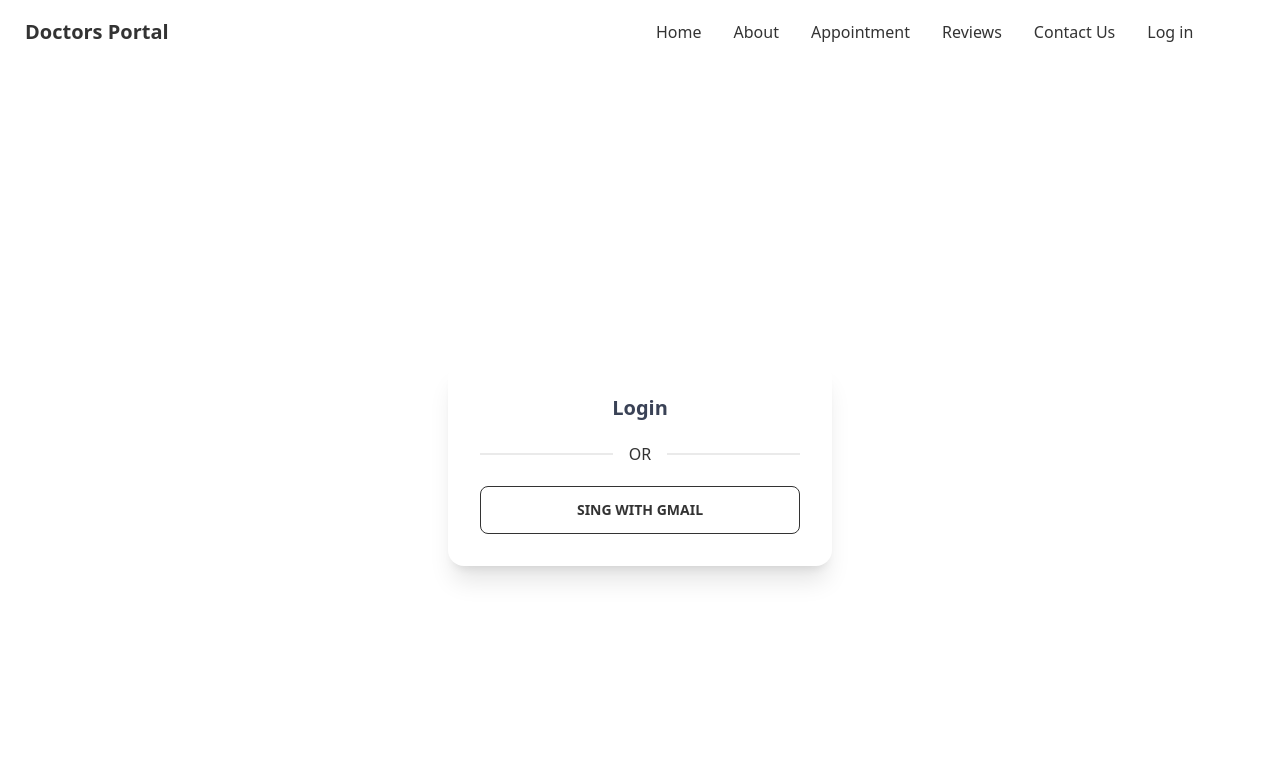
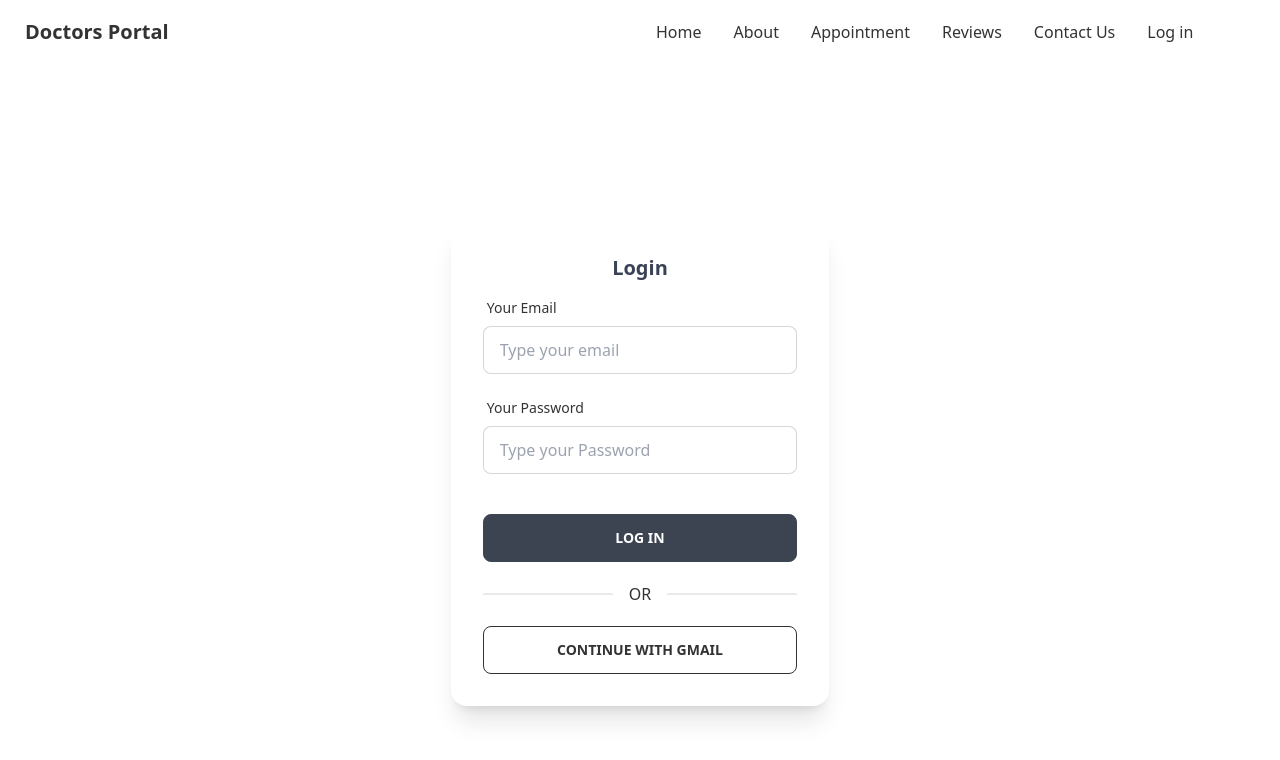
Before and after one commit to Anikroy7/doctors-portal-client, a React (Create React App) app: page /login in a window 1280 px wide. Shown: the top 760 px of the page. Built offline with nearby package versions, Linux system fonts and the light colour scheme; no server answers.

Commit message:
login form added by using react firebase form

```diff
--- a/src/Pages/Login/Login.js
+++ b/src/Pages/Login/Login.js
@@ -9,13 +9,70 @@
     if (user) {
         console.log(user);
     }
+    const { register, formState: { errors }, handleSubmit } = useForm();
+    const onSubmit = data => console.log(data);
     return (
         <div className='flex justify-center items-center h-screen'>
-            <div className="card w-96 bg-base-100 shadow-xl">
+            <div className="card w-100 bg-base-100 shadow-xl">
                 <div className="card-body">
                     <h2 className="text-center font-bold text-xl text-accent">Login</h2>
+                    <form onSubmit={handleSubmit(onSubmit)}>
+                        <div class="form-control w-full max-w-xs">
+                            <label class="label">
+                                <span class="label-text">Your Email</span>
+                            </label>
+                            <input
+                                type="email"
+                                placeholder="Type your email"
+                                class="input input-bordered w-full max-w-xs"
+                                {...register("email", {
+                                    required: {
+                                        value: true,
+                                        message: 'Email is required'
+                                    },
+                                    pattern: {
+                                        value: /[a-z0-9]+@[a-z]+\.[a-z]{2,3}/,
+                                        message: 'error message'
+                                    }
+                                })}
+                            />
+                            <label class="label">
+                                {errors.email?.type === 'required' && <span class="label-text-alt text-red-700">{errors.email.message}</span>}
+                                {errors.email?.type === 'pattern' && <span class="label-text-alt text-red-400">{errors.email.message}</span>}
+
+                            </label>
+                        </div>
+                        <div class="form-control w-full max-w-xs">
+                            <label class="label">
+                                <span class="label-text">Your Password</span>
+                            </label>
+                            <input
+                                type="password"
+                                placeholder="Type your Password"
+                                class="input input-bordered w-full max-w-xs"
+                                {...register("password", {
+                                    required: {
+                                        value: true,
+                                        message: 'password is required'
+                                    },
+                                    minLength: {
+                                        value: 6,
+                                        message: 'Must be six characters or long'
+                                    }
+                                })}
+                            />
+                            <label class="label">
+                                {errors.password?.type === 'required' && <span class="label-text-alt text-red-700">{errors.password?.message}</span>}
+                                {errors.password?.type === 'minLength' && <span class="label-text-alt text-red-400">{errors.password?.message}</span>}
+
+                            </label>
+                        </div>
+                        <input />
+
+                        <input className='btn text-white w-full max-w-xs' type="submit" value='Log in' />
+                    </form>
                     <div className="divider">OR</div>
-                    <button onClick={() => signInWithGoogle()} className="btn btn-outline">Sing with Gmail</button>
+                    <button onClick={() => signInWithGoogle()} className="btn btn-outline">Continue With Gmail</button>
                 </div>
             </div>
         </div>
```
